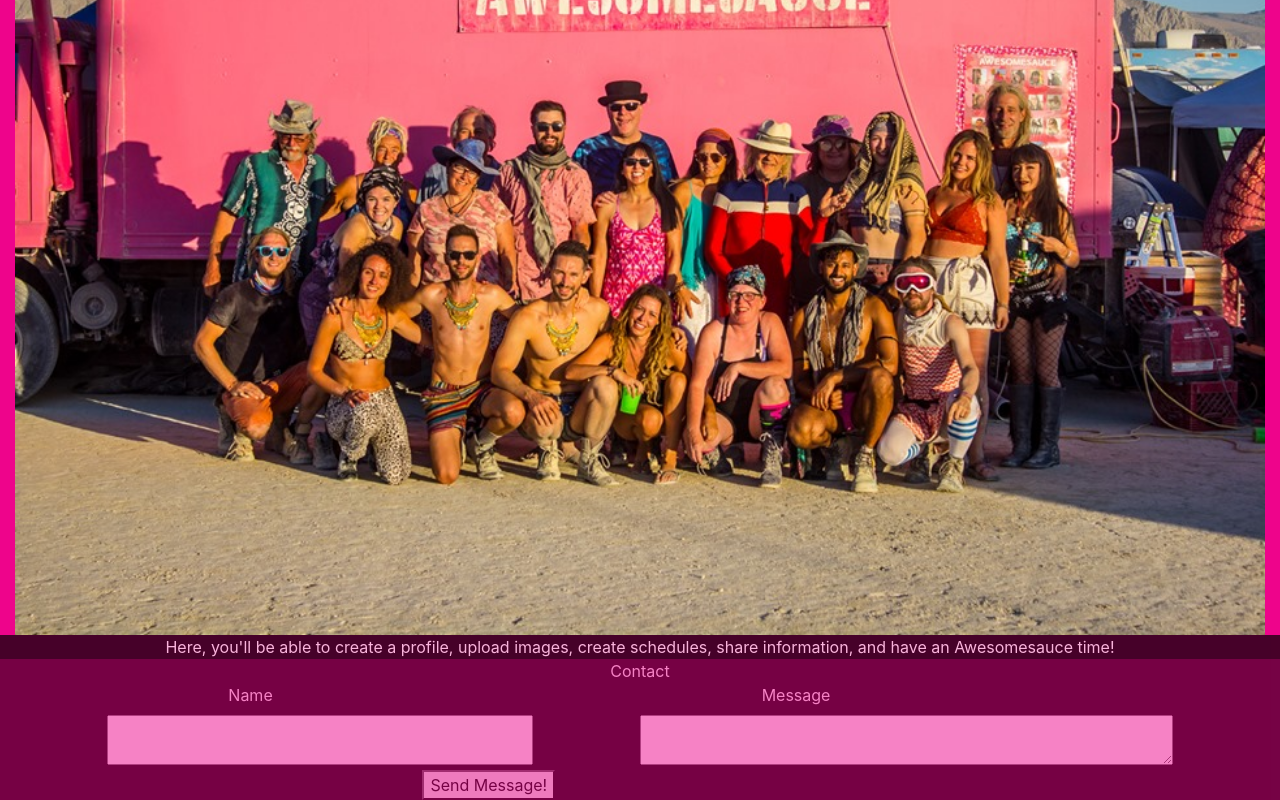
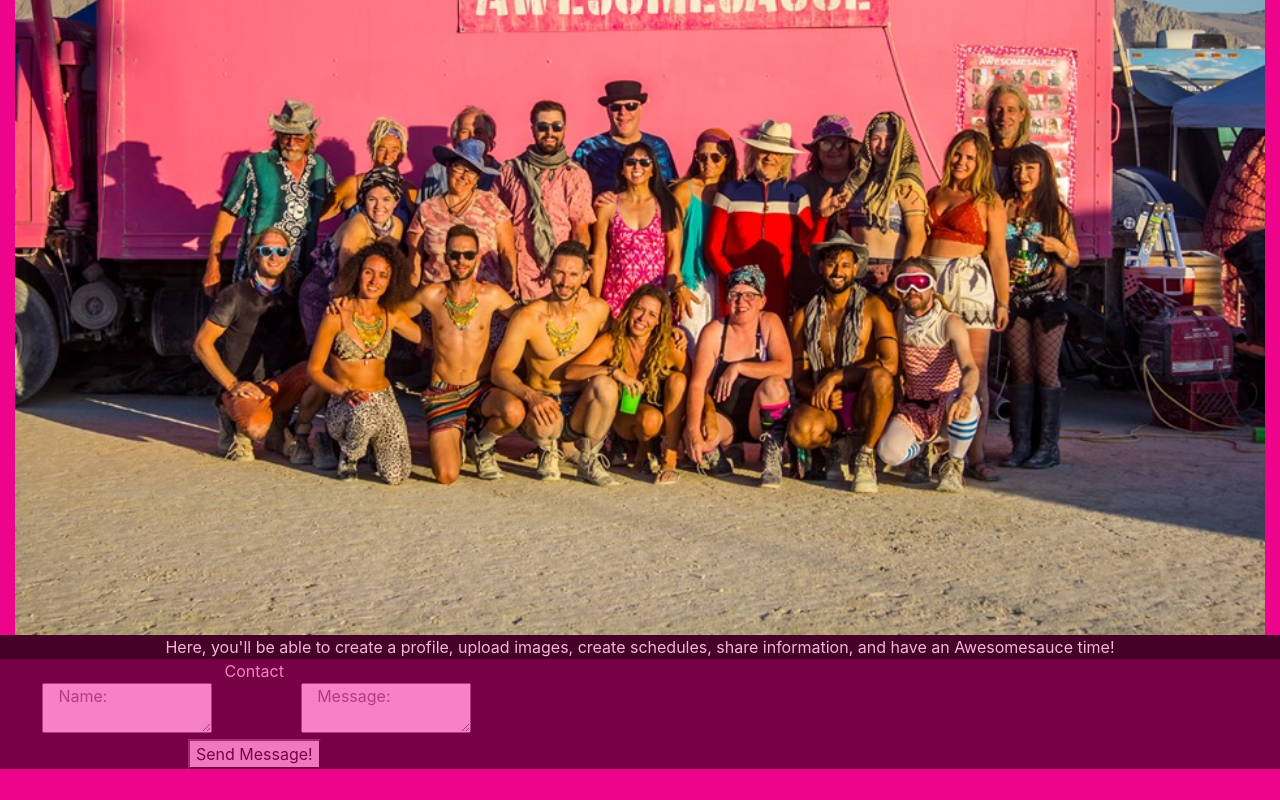
Before and after one commit to Dagzy/awesomesauce-, a plain HTML site: page index.html in a window 1280 px wide. Shown: the part 429-1229 px from the top of the page. After the commit the page ends 1198 px from the top, so only its background shows below. Drawn offline with nearby package versions, Linux system fonts and the light colour scheme.

Commit message:
QW github pages not deploying

```diff
--- a/index.html
+++ b/index.html
@@ -30,20 +30,22 @@
         </p>
     </div>
     <div class="row contact">
-        <p class="col-12 center">Contact</p>
-        <label for="name" class="col-4 offset-2">Name</label>
-        <label for="message" class="col-4 offset-1">Message</label>
-        <!-- <hr> -->
-        <input type="text" class="col-4 offset-1">
-        <!-- <textarea class="col-4 offset-1" name="name" id=""></textarea> -->
-        <textarea class="col-5 offset-1" name="name" id=""></textarea>
-        <p class="center">
-            <button class="click">Send Message!</button>
-        </p>
-        <!-- <input type="text" class="col-4" style="margin-left: 5vh;"> -->
-
+        <form method="POST" action="https://formspree.io/quincye.williams@gmail.com">
+            <p class="col-12 center">Contact</p>
+            <!-- <input type="text" name class="col-4 offset-1"> -->
+            <textarea class="col-4 offset-1" name="name" id="" placeholder="Name:"></textarea>
+            <textarea class="col-4 offset-2" name="message" id="" placeholder="Message:"></textarea>
+            <p class="center">
+                <button onclick="pD(event)" class="click">Send Message!</button>
+            </p>
+        </form>
     </div>
-
+    <script>
+        function pD(e){
+            console.log(e)
+            e.preventDefault()
+        }
+    </script>
     <script src="https://code.jquery.com/jquery-3.4.1.js"
         integrity="sha256-WpOohJOqMqqyKL9FccASB9O0KwACQJpFTUBLTYOVvVU=" crossorigin="anonymous"></script>
     <script src="https://stackpath.bootstrapcdn.com/bootstrap/4.3.1/js/bootstrap.min.js"></script>
--- a/style.css
+++ b/style.css
@@ -27,10 +27,10 @@ textarea{
     text-align: center;
     align-content: center;
 }
-.click{
+/* .click{
     margin-top: 5px;
     margin-left: 33vw;
-}
+} */
 .contact{
     background-color: #000;
     opacity: .5;
```
Also changed, not shown: 1 other file.
